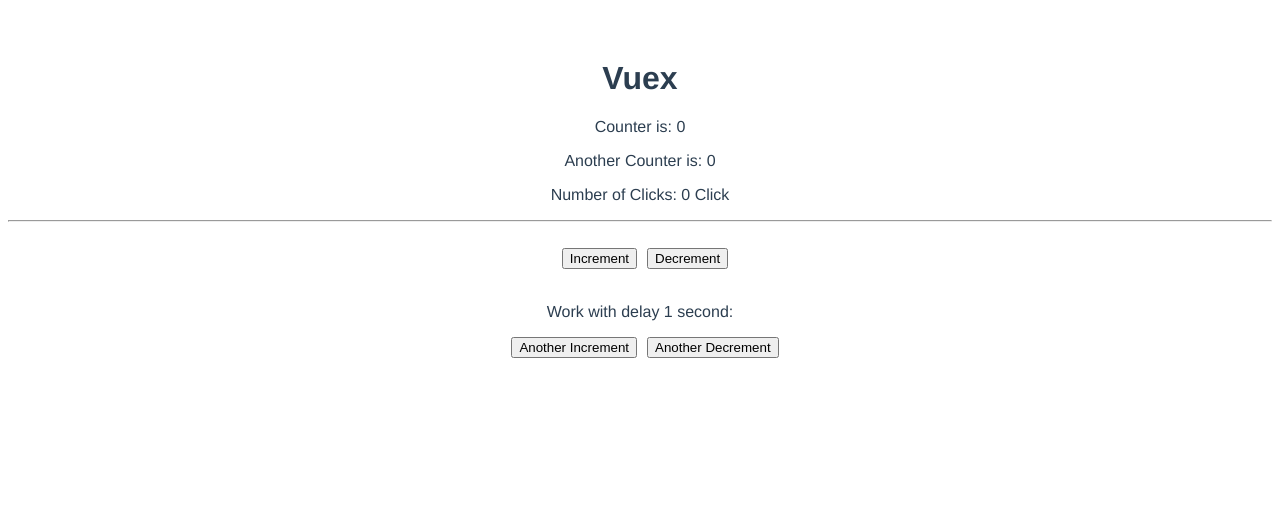
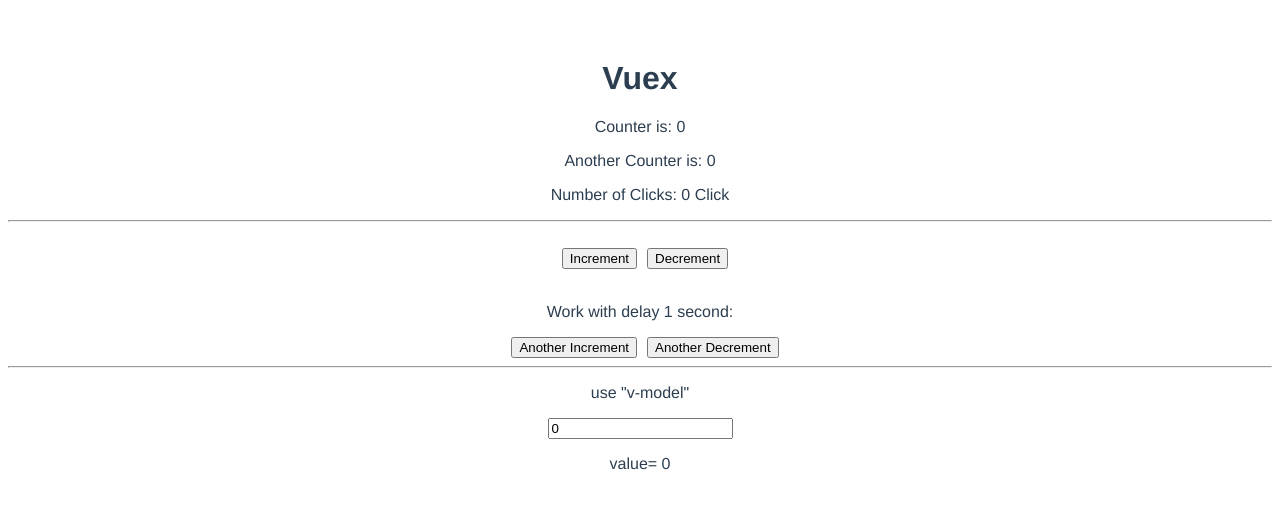
Before and after one commit to KaimNotark/vuex-lesson, a Vue app: page / in a window 1280 px wide. Shown: the top 508 px of the page. Built offline with nearby package versions, Linux system fonts and the light colour scheme.

Commit message:
add v-model in App.vue

```diff
--- a/src/App.vue
+++ b/src/App.vue
@@ -3,11 +3,15 @@
     <h1>Vuex</h1>
     <app-result></app-result>
     <app-another-result></app-another-result>
-    <hr>
-    <br>
+    <hr />
+    <br />
     <app-counter></app-counter>
-    <br>
+    <br />
     <app-another-counter></app-another-counter>
+    <hr />
+    <p>use "v-model"</p>
+    <input type="text" v-model="value" />
+    <p>value= {{ value }}</p>
   </div>
 </template>
 
@@ -18,6 +22,17 @@ import Result from "./components/Result.vue";
 import AnotherResult from "./components/AnotherResult.vue";
 
 export default {
+  computed: {
+    // use "v-model"
+    value: {
+      get() {
+        return this.$store.getters.value;
+      },
+      set(value) {
+        this.$store.dispatch('updateValue', value);
+      }
+    }
+  },
   components: {
     appCounter: Counter,
     appAnotherCounter: AnotherCounter,
--- a/src/store/store.js
+++ b/src/store/store.js
@@ -5,7 +5,8 @@ Vue.use(Vuex);
 
 export const store = new Vuex.Store({
   state: {
-    counter: 0
+    counter: 0,
+    value: 0
   },
   getters: {
     doubleCounter: state => {
@@ -13,6 +14,9 @@ export const store = new Vuex.Store({
     },
     stringCounter: state => {
       return state.counter + ' Click';
+    },
+    value: state => {
+      return state.value;
     }
   },
   mutations: {
@@ -21,6 +25,9 @@ export const store = new Vuex.Store({
     },
     decrement: (state, payload) => {
       state.counter -= payload;
+    },
+    updateValue: (state, payload) => {
+      state.value = payload;
     }
   },
   actions: {
@@ -43,6 +50,9 @@ export const store = new Vuex.Store({
       setTimeout(() => {
         commit('decrement', payload.by);
       }, payload.duration );
+    },
+    updateValue: ({commit}, payload) => {
+      commit('updateValue', payload);
     }
   }
 });
```
